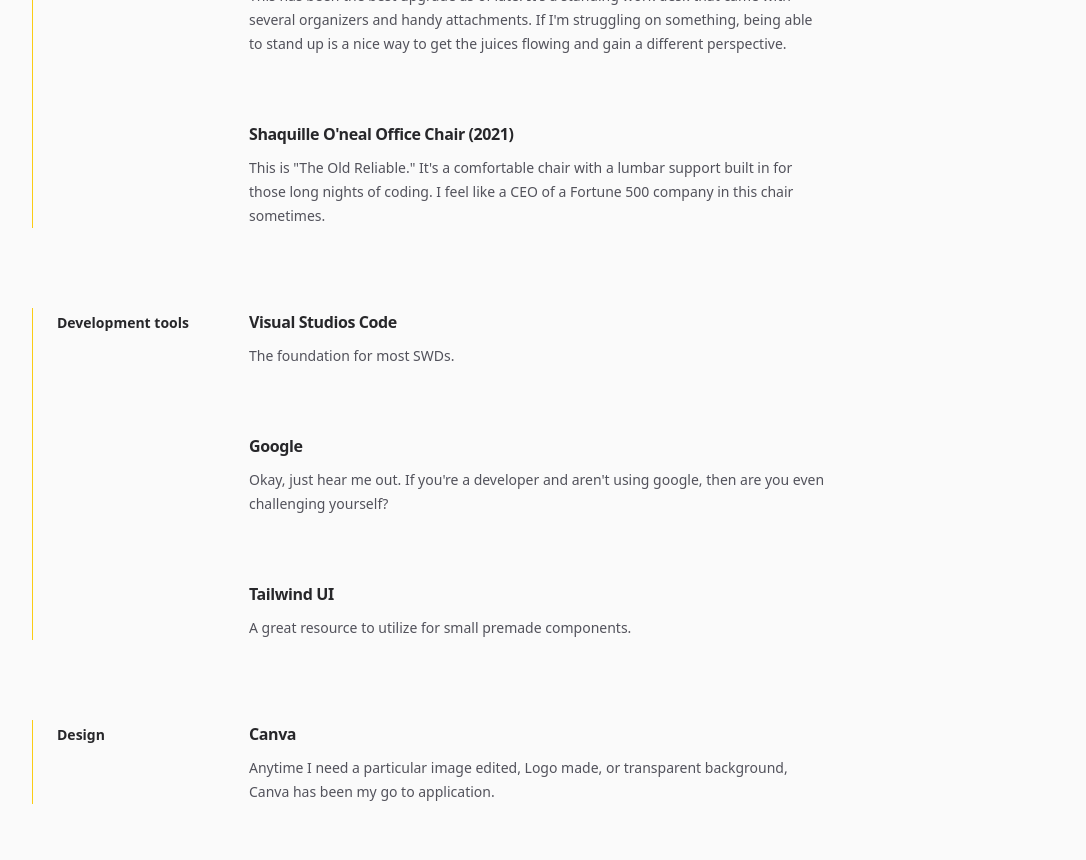
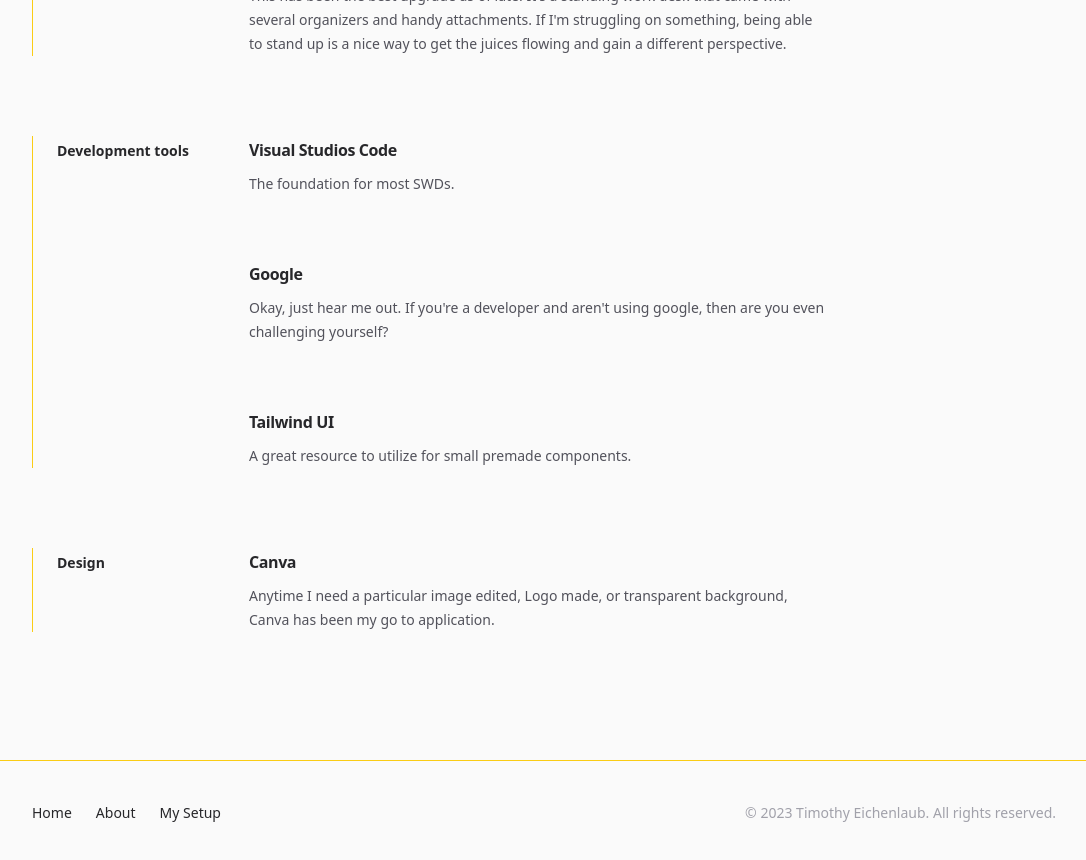
Before and after one commit to TimothyEich/Final-Portfolio, a Next.js app: page /setup in a window 1280 px wide. Shown: the part 920-1780 px from the top of the page, without its empty margins (96-1182 px from the left). Built offline with nearby package versions, Linux system fonts and the light colour scheme; no server answers.

Commit message:
updated setup

```diff
--- a/src/pages/setup.jsx
+++ b/src/pages/setup.jsx
@@ -53,9 +53,6 @@ export default function Uses() {
             <Tool title="UpLift Desk (2023)">
               This has been the best upgrade as of late. It's a standing work desk that came with several organizers and handy attachments. If I'm struggling on something, being able to stand up is a nice way to get the juices flowing and gain a different perspective.
             </Tool>
-            <Tool title="Shaquille O'neal Office Chair (2021)">
-              This is "The Old Reliable." It's a comfortable chair with a lumbar support built in for those long nights of coding. I feel like a CEO of a Fortune 500 company in this chair sometimes.
-            </Tool>
           </ToolsSection>
           <ToolsSection title="Development tools">
             <Tool title="Visual Studios Code">
```
